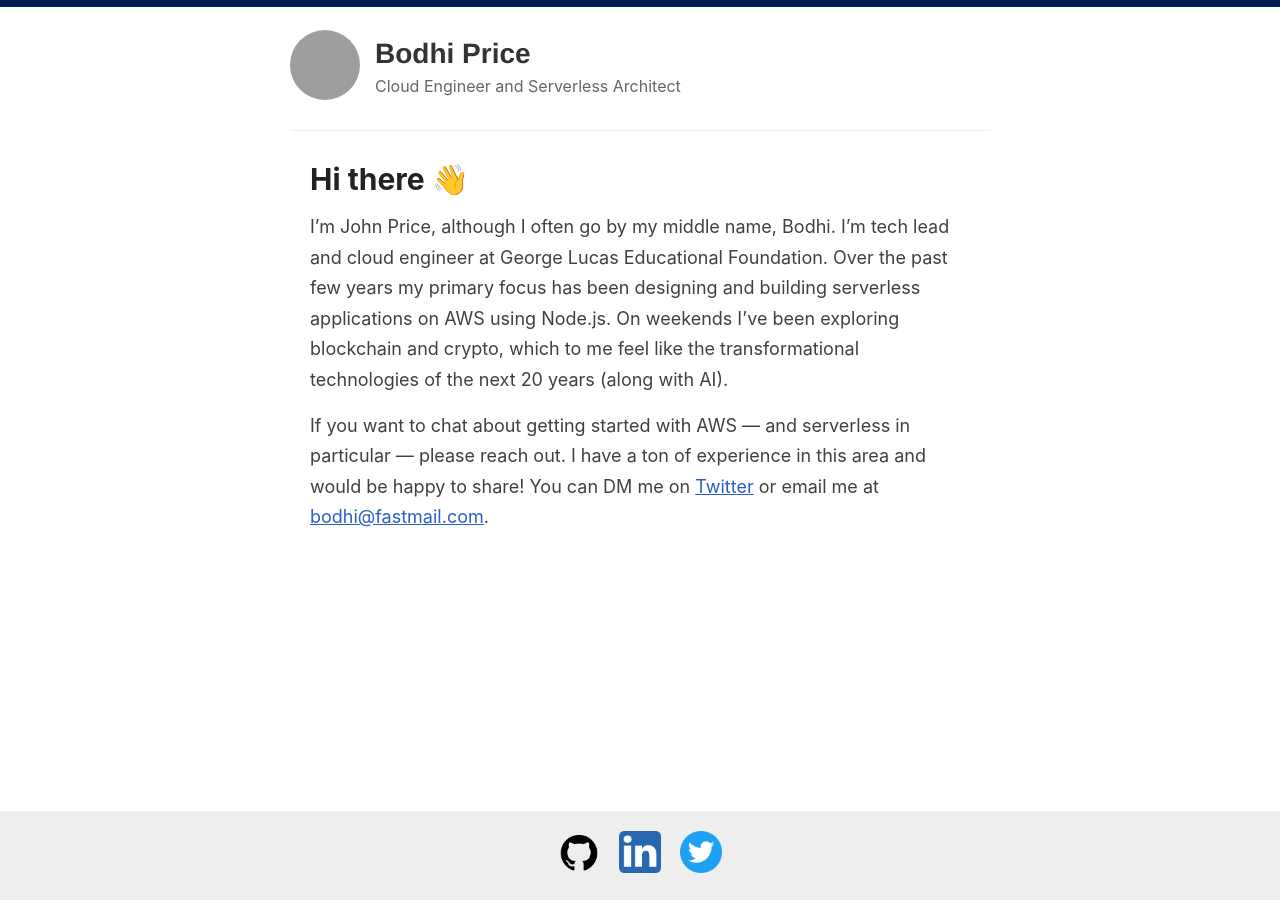
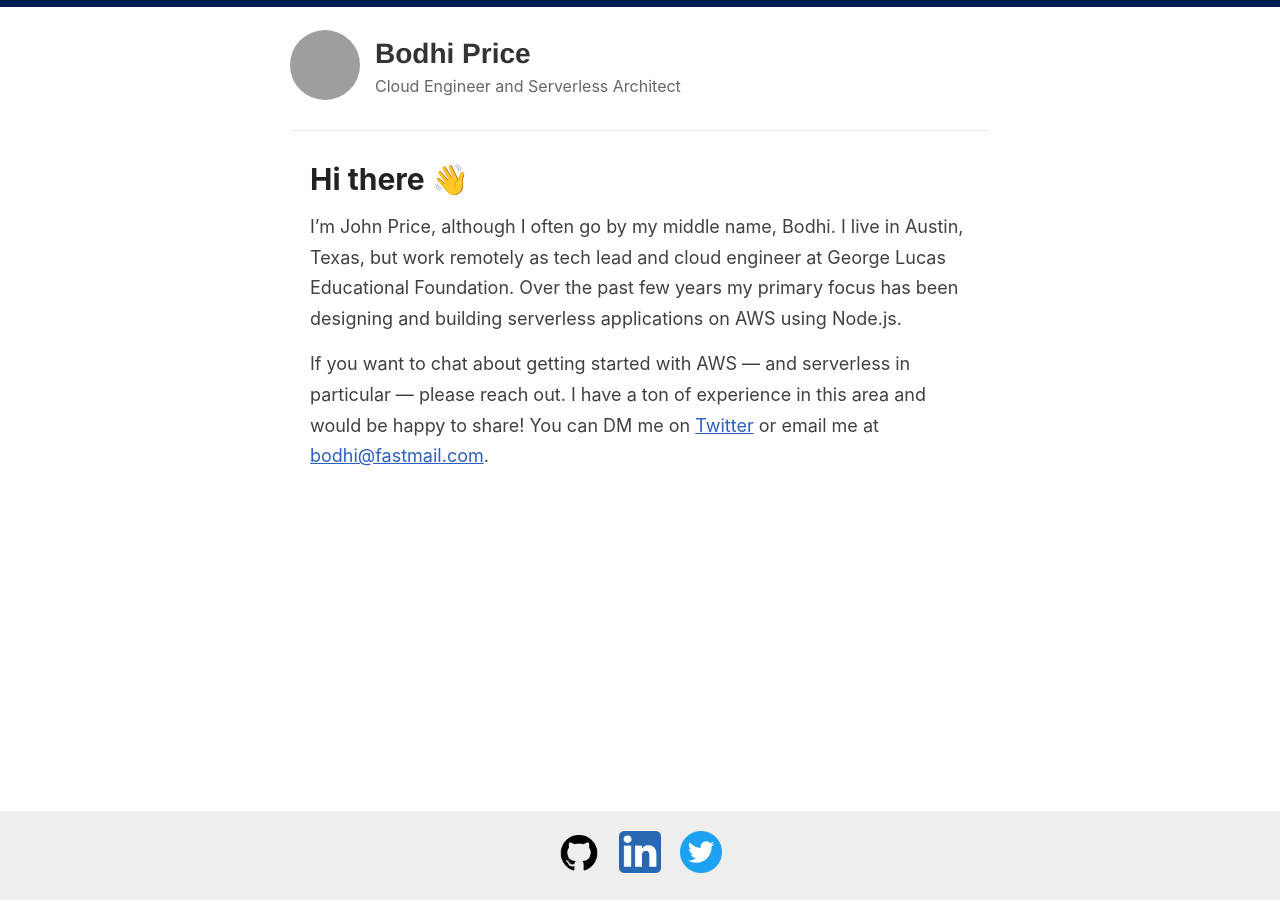
Before and after one commit to bodhiprice/bodhiprice.github.io, a Jekyll site: the page built from index.html, in a window 1280 px wide. Built offline with Jekyll 4.4.1, drawn with Linux system fonts in a browser that asks for light colours; the list of posts is cut into pages by our own code; grey boxes are pictures that could not be loaded.

Commit message:
Update index.html

```diff
--- a/index.html
+++ b/index.html
@@ -8,7 +8,7 @@ layout: default
   <h1>Hi there 👋</h1>
 
   <div class="entry">
-    <p>I’m John Price, although I often go by my middle name, Bodhi. I’m tech lead and cloud engineer at George Lucas Educational Foundation. Over the past few years my primary focus has been designing and building serverless applications on AWS using Node.js. On weekends I’ve been exploring blockchain and crypto, which to me feel like the transformational technologies of the next 20 years (along with AI).</p>
+    <p>I’m John Price, although I often go by my middle name, Bodhi. I live in Austin, Texas, but work remotely as tech lead and cloud engineer at George Lucas Educational Foundation. Over the past few years my primary focus has been designing and building serverless applications on AWS using Node.js.</p>
 
 <p>If you want to chat about getting started with AWS — and serverless in particular — please reach out. I have a ton of experience in this area and would be happy to share! You can DM me on <a href="https://twitter.com/bodhiprice">Twitter</a> or email me at <a href="mailto:bodhi@fastmail.com">bodhi@fastmail.com</a>.</p>
 
```
